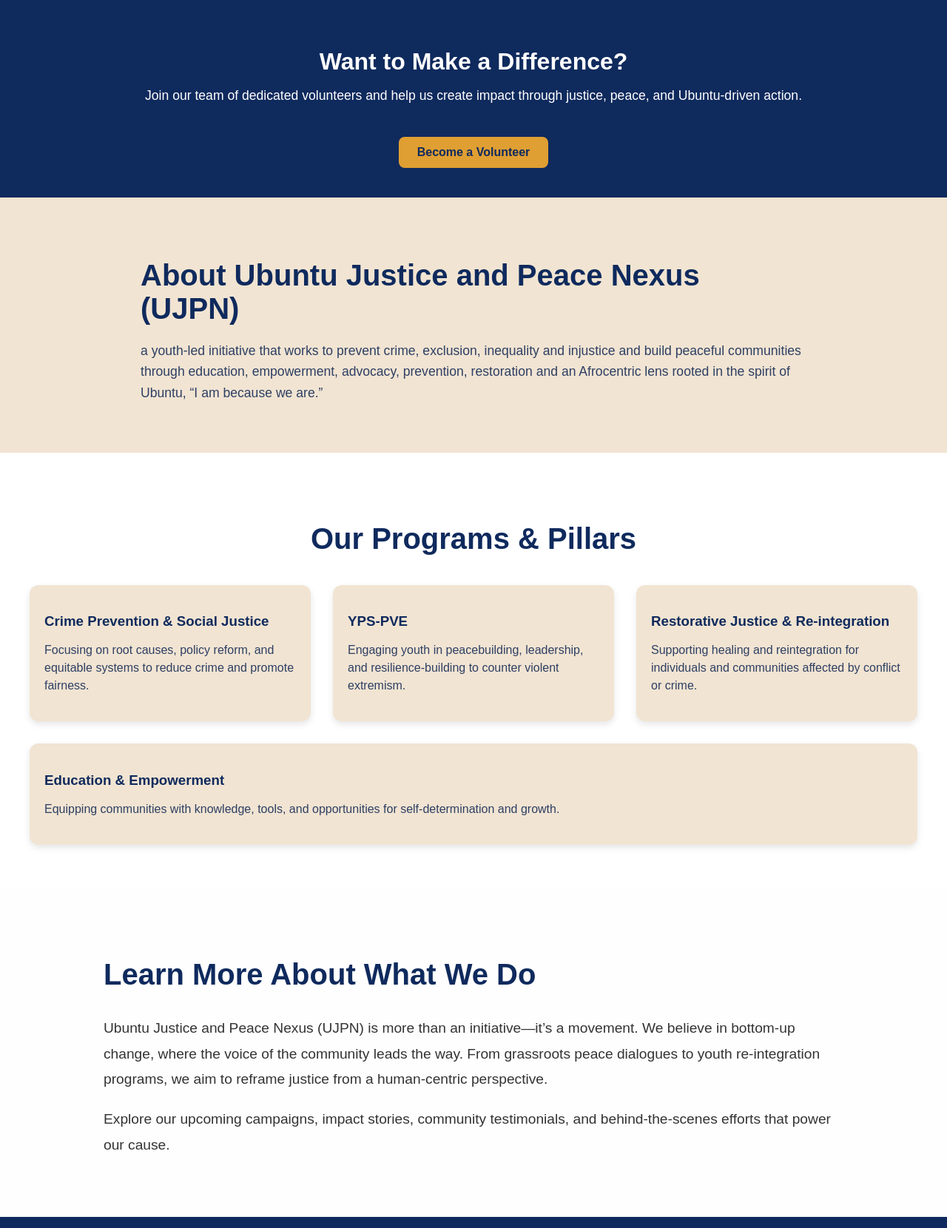
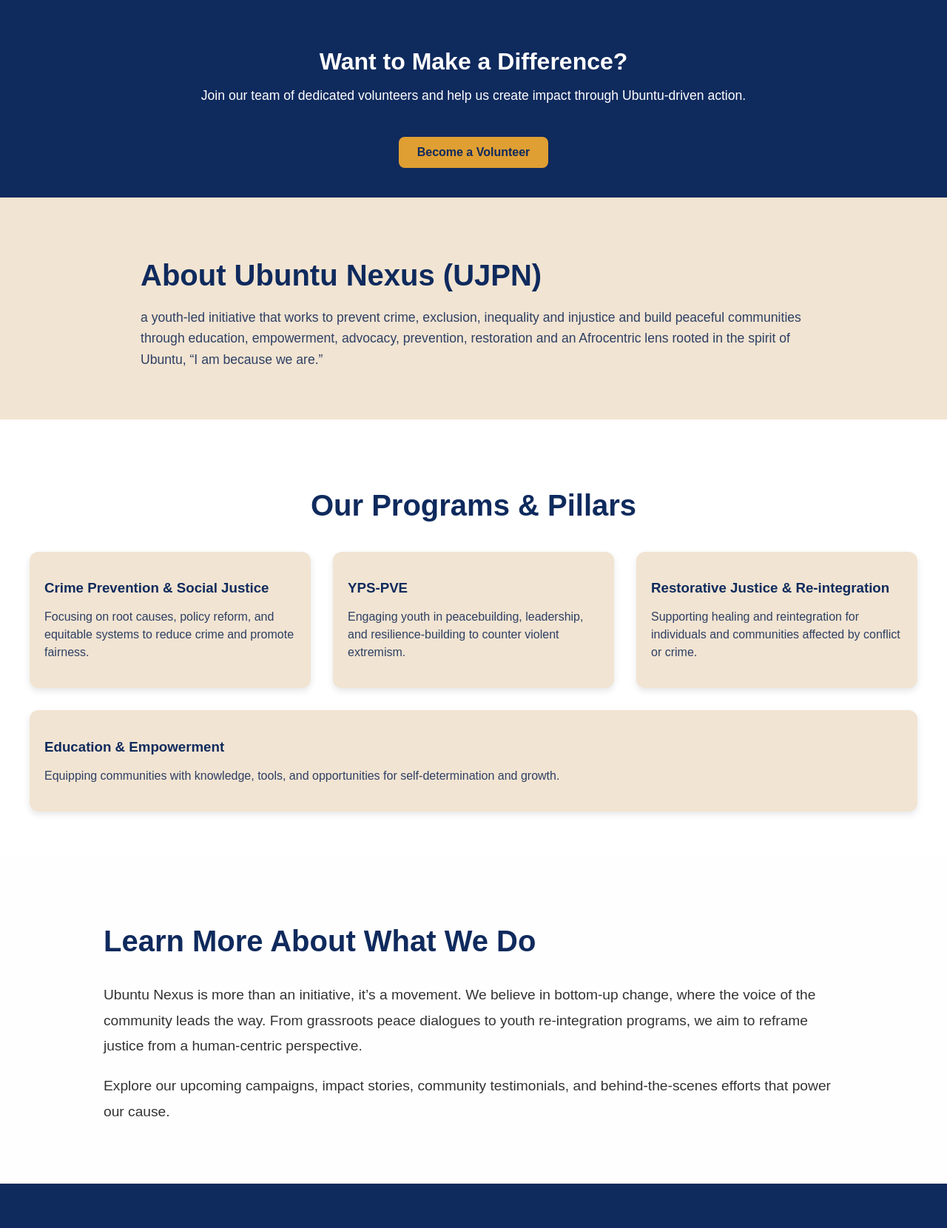
Before and after one commit to UJPN/ujpnWeb, a website built with webpack: page index.html in a window 1280 px wide. Shown: the part 1051-2711 px from the top of the page at 74% size. Built offline with nearby package versions, Linux system fonts and the light colour scheme; files whose address does not match are found by name.

Commit message:
Removed UJPN/ Ubuntu Justice and Peace Nexus from text

```diff
--- a/index.html
+++ b/index.html
@@ -3,11 +3,11 @@
 <head>
   <meta charset="utf-8" />
   <meta name="viewport" content="width=device-width, initial-scale=1.0" />
-  <meta name="description" content="Ubuntu Nexus - UJPN">
-<meta name="keywords" content="UJPN, Ubuntu, Justice, Peace, Nexus, Africa, Organization, Social Impact">
+  <meta name="description" content="Ubuntu Nexus">
+<meta name="keywords" content="Ubuntu, Nexus, Africa, Organization, Social Impact">
 <meta name="author" content="UJPN Team">
 <link rel="canonical" href="https://ujpn.org/" />
-<meta property="og:title" content="UJPN - Ubuntu Nexus">
+<meta property="og:title" content="\Ubuntu Nexus">
 <meta property="og:description" content="Empowering communities through justice, peace, and Ubuntu values.">
 <meta property="og:url" content="https://ujpn.org">
 <meta property="og:type" content="website">
@@ -32,7 +32,7 @@
   <div class="hero-slide active">
     <img src="img/img2.jpg" alt="Slide 1">
     <div class="hero-content left">
-      <h1>Ubuntu Justice and Peace Nexus</h1>
+      <h1>Ubuntu Nexus</h1>
       <p>Fostering Justice, Building Peace and Embracing Ubuntu</p>
       <button onclick="location.href='#learn-more'">Learn More</button>
     </div>
@@ -64,7 +64,7 @@
 <section id="volunteer-cta" style="background-color: #0f2a5d; color: white; padding: 40px 20px; text-align: center;">
   <div style="max-width: 900px; margin: auto;">
     <h2 style="font-size: 2rem; margin-bottom: 15px;">Want to Make a Difference?</h2>
-    <p style="font-size: 1.1rem; margin-bottom: 25px;">Join our team of dedicated volunteers and help us create impact through justice, peace, and Ubuntu-driven action.</p>
+    <p style="font-size: 1.1rem; margin-bottom: 25px;">Join our team of dedicated volunteers and help us create impact through Ubuntu-driven action.</p>
     <a href="volunteers.html" class="volunteer-btn" style="background-color: #e09f32; color: #0f2a5d; padding: 12px 25px; border-radius: 8px; font-weight: bold; text-decoration: none;">Become a Volunteer</a>
   </div>
 </section>
@@ -74,7 +74,7 @@
 
 <section id="about-us" style="background-color: #f1e4d2; padding: 50px 20px;">
   <div class="container" style="max-width: 900px; margin: 0 auto; color: #2e3f64;">
-    <h2 style="color: #0f2a5d; font-size: 2.5rem; margin-bottom: 20px;">About Ubuntu Justice and Peace Nexus (UJPN)</h2>
+    <h2 style="color: #0f2a5d; font-size: 2.5rem; margin-bottom: 20px;">About Ubuntu Nexus (UJPN)</h2>
     <p style="font-size: 1.1rem; line-height: 1.6;">
       a youth-led initiative that works to prevent crime, exclusion, inequality and injustice and build peaceful communities through education, empowerment, advocacy, prevention, restoration and an Afrocentric lens rooted in the spirit of Ubuntu, “I am because we are.”
     </p>
@@ -119,7 +119,7 @@
   <div style="max-width: 1000px; margin: auto; color: #333;">
     <h2 style="font-size: 2.5rem; color: #0f2a5d;">Learn More About What We Do</h2>
     <p style="font-size: 1.2rem; line-height: 1.8;">
-      Ubuntu Justice and Peace Nexus (UJPN) is more than an initiative—it’s a movement.
+      Ubuntu Nexus is more than an initiative, it’s a movement.
       We believe in bottom-up change, where the voice of the community leads the way.
       From grassroots peace dialogues to youth re-integration programs, we aim to reframe justice from a human-centric perspective.
     </p>
```
Also changed, not shown: about.html (+6 -6 lines).
